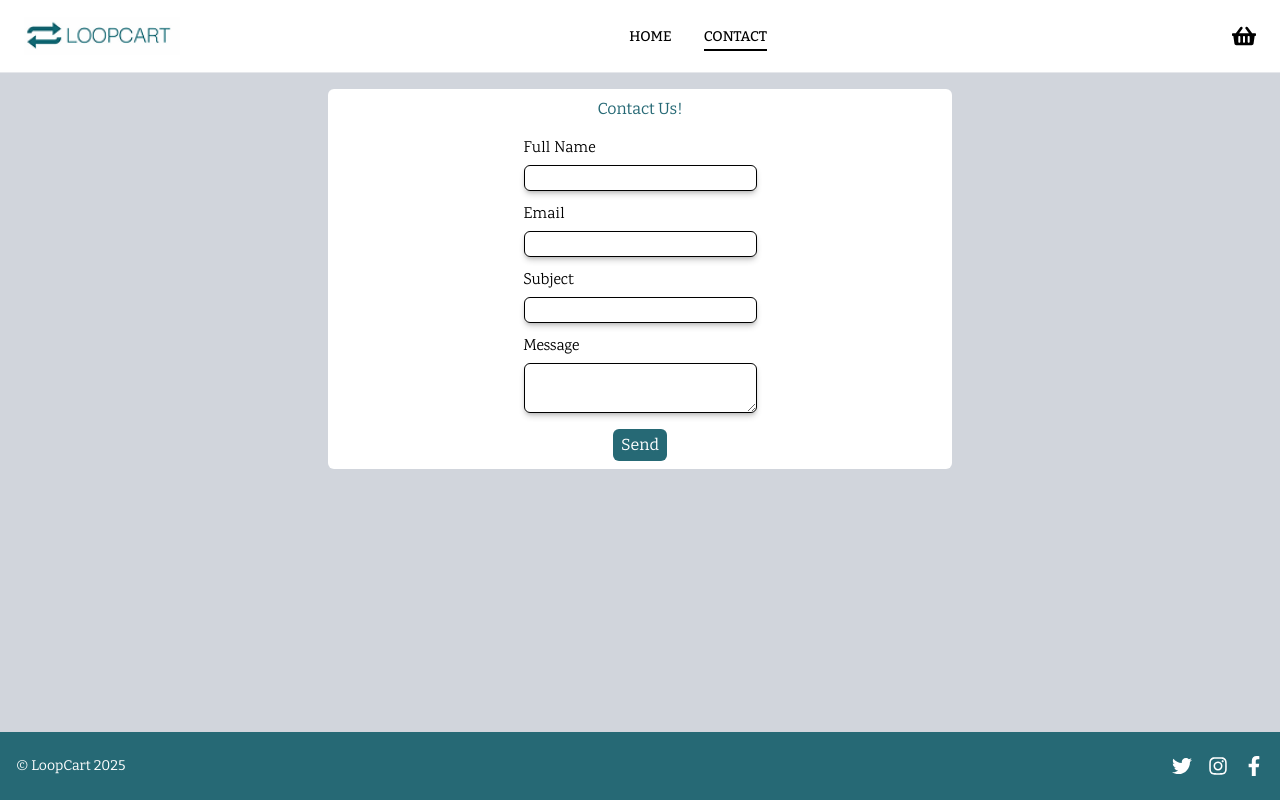
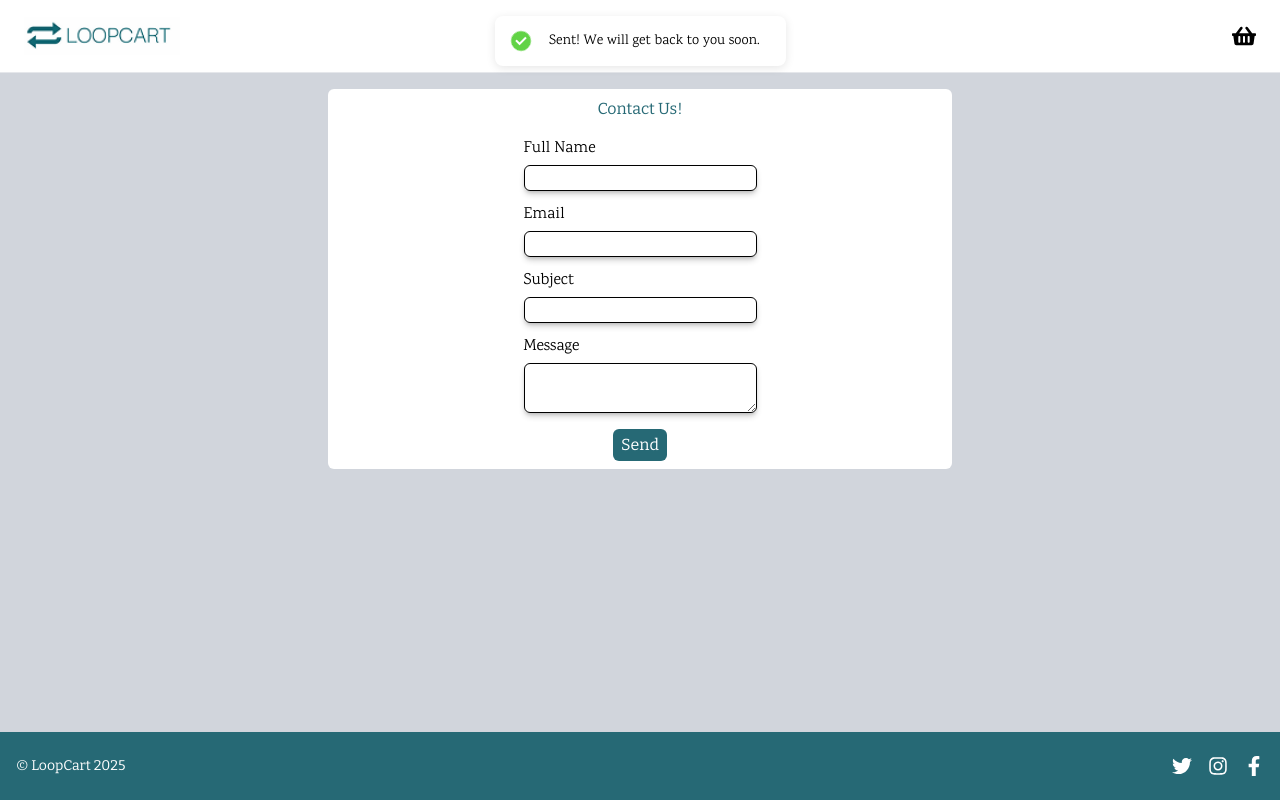
Before and after one commit to Maribsorensen/javascript-frameworks-ca, a React (Vite) app: page /contact in a window 1280 px wide. Both pictures are taken after typing "Sample", "name@example.com", "Sample", "Sample" into the empty fields and a click on the button "Send". Built offline with nearby package versions, Linux system fonts and the light colour scheme.

Commit message:
Feat: toasters added

```diff
--- a/package.json
+++ b/package.json
@@ -14,6 +14,7 @@
     "react": "^19.1.0",
     "react-dom": "^19.1.0",
     "react-hook-form": "^7.56.3",
+    "react-hot-toast": "^2.5.2",
     "react-icons": "^5.5.0",
     "react-router-dom": "^7.6.0",
     "tailwindcss": "^4.1.6",
--- a/src/components/cart/CartCheckout.tsx
+++ b/src/components/cart/CartCheckout.tsx
@@ -1,6 +1,7 @@
 import { useCart } from '../../store/useCart';
 import { useNavigate } from 'react-router-dom';
 import { Button } from '../common/Button';
+import { toast } from 'react-hot-toast';
 
 export function CartCheckout() {
   const { items, clearCart } = useCart();
@@ -13,6 +14,7 @@ export function CartCheckout() {
 
   const handlePurchase = () => {
     clearCart();
+    toast.success('Purchase successful!');
     navigate('/success');
   };
 
--- /dev/null
+++ b/src/components/common/Toaster.tsx
@@ -0,0 +1,28 @@
+import { Toaster, ToastBar, ToastIcon } from 'react-hot-toast';
+
+export function AppToaster() {
+  return (
+    <Toaster position="top-center" toastOptions={{ duration: 3000 }}>
+      {(t) => (
+        <ToastBar
+          toast={t}
+          style={{
+            background: 'white',
+            color: 'black',
+            borderRadius: '0.5rem',
+            boxShadow: '0 2px 10px rgba(0,0,0,0.1)',
+            padding: '0.75rem 1rem',
+            fontSize: '0.875rem',
+          }}
+        >
+          {({ message }) => (
+            <div className="flex items-center gap-2 font-body">
+              <ToastIcon toast={t} />
+              <span>{message}</span>
+            </div>
+          )}
+        </ToastBar>
+      )}
+    </Toaster>
+  );
+}
--- a/src/components/layout/Layout.tsx
+++ b/src/components/layout/Layout.tsx
@@ -1,6 +1,7 @@
 import { Outlet } from 'react-router-dom';
 import { Header } from './Header';
 import { Footer } from './Footer';
+import { AppToaster } from '../common/Toaster';
 
 export function Layout() {
   return (
@@ -9,6 +10,7 @@ export function Layout() {
       <main className="max-w-screen-xl mx-auto w-full px-4">
         <Outlet />
       </main>
+      <AppToaster />
       <Footer />
     </div>
   );
--- a/src/pages/ContactPage.tsx
+++ b/src/pages/ContactPage.tsx
@@ -1,6 +1,7 @@
 import { useForm } from 'react-hook-form';
 import { FormInputs } from '../components/form/FormInputs';
 import { Button } from '../components/common/Button';
+import { toast } from 'react-hot-toast';
 
 type FormValues = {
   fullName: string;
@@ -19,7 +20,7 @@ export function ContactPage() {
 
   const onSubmit = (data: FormValues) => {
     console.log('Form submitted:', data);
-
+    toast.success('Sent! We will get back to you soon.');
     reset();
   };
 
--- a/src/pages/ProductPage.tsx
+++ b/src/pages/ProductPage.tsx
@@ -4,6 +4,7 @@ import type { TProduct } from '../types/product';
 import { ProductPrice } from '../components/common/ProductPrice';
 import { useCart } from '../store/useCart';
 import { Button } from '../components/common/Button';
+import toast from 'react-hot-toast';
 
 export function ProductPage() {
   const { id } = useParams<{ id: string }>();
@@ -11,6 +12,14 @@ export function ProductPage() {
   const [loading, setLoading] = useState(true);
 
   const addToCart = useCart((state) => state.addToCart);
+  const handleAddToCart = () => {
+    if (product) {
+      addToCart(product);
+      toast.success('Added to cart!');
+    } else {
+      toast.error('No product selected');
+    }
+  };
 
   useEffect(() => {
     async function fetchProduct() {
@@ -47,7 +56,7 @@ export function ProductPage() {
         <h1 className="text-2xl font-headings font-semibold">{product.title}</h1>
         <ProductPrice price={product.price} discountPrice={product.discountedPrice} />
         <p className="font-body text-gray-900 leading-relaxed">{product.description}</p>
-        <Button onClick={() => addToCart(product)} className="w-fit">
+        <Button onClick={handleAddToCart} className="w-fit">
           Add to Cart
         </Button>
       </div>
```
Also changed, not shown: 1 other file (tests, documents, lock files or other folders).
